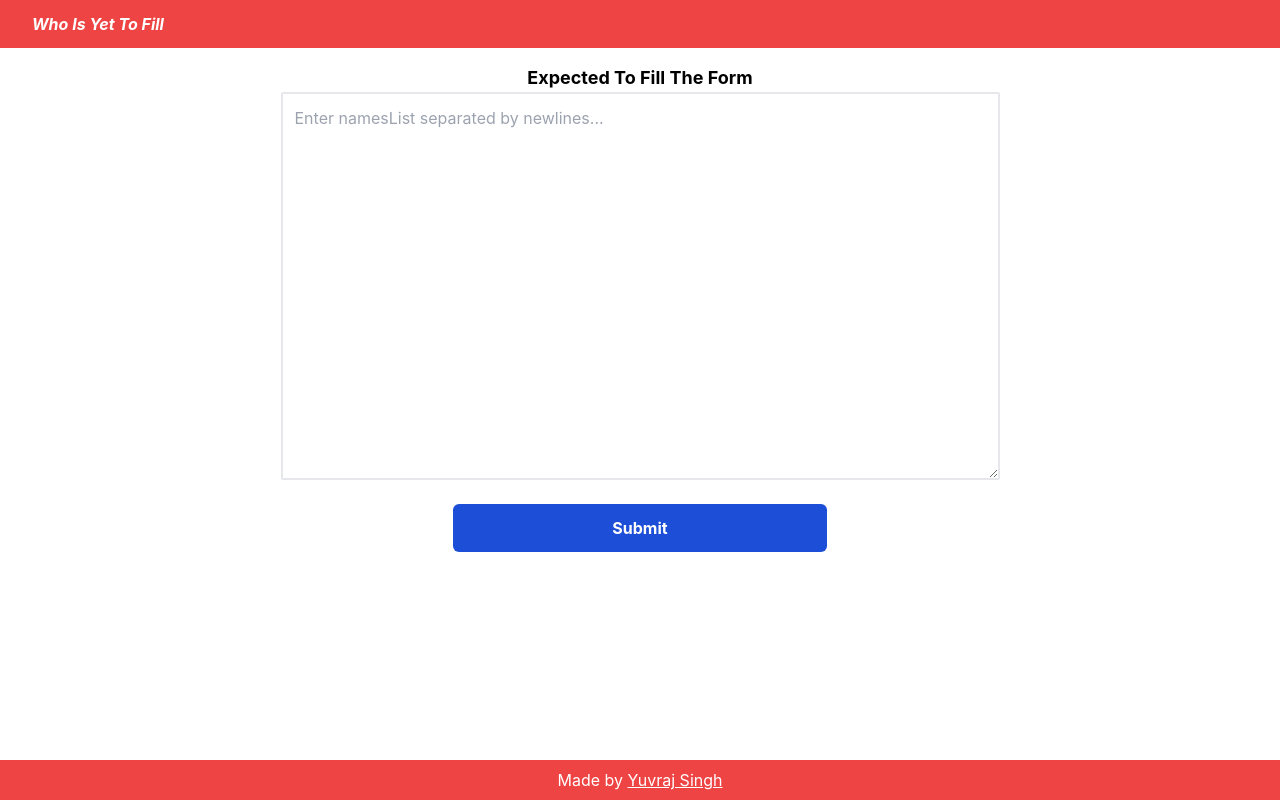
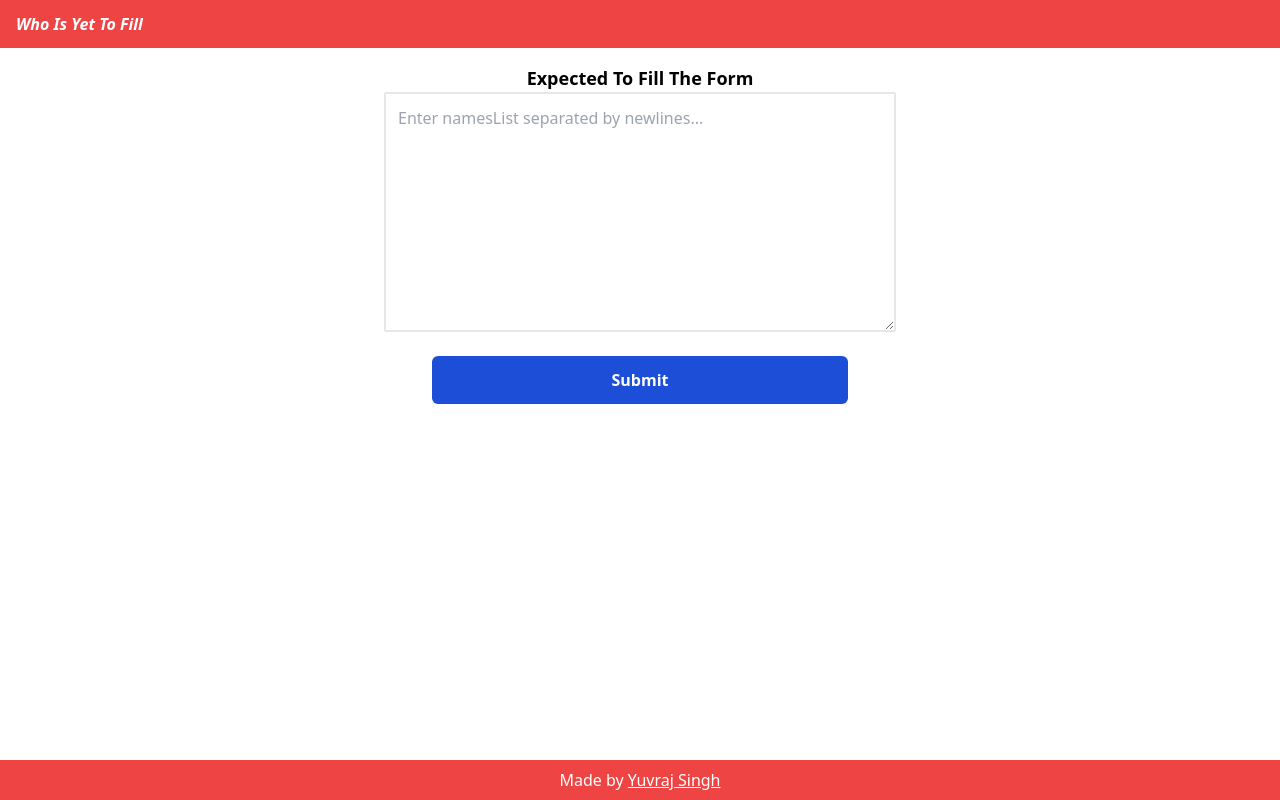
Before and after one commit to Yuvraj883/Who-Is-Yet-To-Fill-The-Form, a React (Create React App) app: page / in a window 1280 px wide. Built offline with nearby package versions, Linux system fonts and the light colour scheme.

Commit message:
Fixed overflow

```diff
--- a/src/Components/Footer.jsx
+++ b/src/Components/Footer.jsx
@@ -1,10 +1,9 @@
-const Footer = ()=>{
-  return(
-    <>
-    <div className="bg-red-500 bottom-0 absolute w-[100%]">
-      <p className="text-center text-white p-2">Made by <a href="https://developer-yuvraj.netlify.app/"><u>Yuvraj Singh</u></a></p>
+const Footer = () => {
+  return (
+    <div className="fixed bottom-0 bg-red-500 text-white text-center p-2 w-[100%]">
+      Made by <a href="https://developer-yuvraj.netlify.app/" className="underline">Yuvraj Singh</a>
     </div>
-    </>
-  )
+  );
 }
+
 export default Footer;
--- a/src/Components/InputNames.jsx
+++ b/src/Components/InputNames.jsx
@@ -18,54 +18,52 @@ function InputnamesList() {
   };
 
   const handleSubmit = () => {
-    const newNamesList = inputValue1.split('\n').map(name => name.trim().toLowerCase()); // Invoke toLowerCase
+    const newNamesList = inputValue1.split('\n').map(name => name.trim().toLowerCase());
     setNamesList(newNamesList);
     setinputValue1('');
     setShowEnterNamesList(false);
   };
 
   const handleSubmit2 = () => {
-    const newHasFilledList = inputValue2.split('\n').map(name => name.trim().toLowerCase()); // Invoke toLowerCase
+    const newHasFilledList = inputValue2.split('\n').map(name => name.trim().toLowerCase());
     const list = namesList.filter(name => !newHasFilledList.includes(name));
     setHasNotFilledList(list);
     setShowOutput(true);
   };
 
   return (
-    <>
+    <div>
       {showEnterNamesList &&
         <div className='flex flex-col justify-center items-center p-4'>
-          <h1 className='font-bold text-lg '>Expected To Fill The Form</h1>
+          <h1 className='font-bold text-lg'>Expected To Fill The Form</h1>
           <textarea
-            className='border-2 border-gray-200 p-3 rounded-sm '
-            rows="15"
-            cols="66"
+            className='border-2 border-gray-200 w-full max-w-lg h-60 p-3 rounded-sm overflow-y-auto'
+
             value={inputValue1}
             onChange={handleInputChange1}
             placeholder="Enter namesList separated by newlines..."
           />
           <br />
-          <button className='bg-blue-700 hover:bg-blue-500 py-3 w-[30%] font-bold text-white rounded-md ' onClick={handleSubmit}>Submit</button>
+          <button className='bg-blue-700 hover:bg-blue-500 py-3 w-1/3 font-bold text-white rounded-md ' onClick={handleSubmit}>Submit</button>
         </div>
       }
 
       {!showOutput && !showEnterNamesList &&
         <div className='flex flex-col justify-center items-center p-4'>
-          <h1 className='font-bold text-lg '>Has Filled The Form</h1>
+          <h1 className='font-bold text-lg'>Has Filled The Form</h1>
           <textarea
-            className='border-2 border-gray-200 p-3 rounded-sm '
-            rows="15"
-            cols="66"
+            className='border-2 border-gray-200 w-full max-w-lg h-60 p-3 rounded-sm overflow-y-auto'
+
             value={inputValue2}
             onChange={handleInputChange2}
             placeholder="Enter namesList separated by newlines..."
           />
           <br />
-          <button className='bg-blue-700 hover:bg-blue-500 py-3 w-[30%] font-bold text-white rounded-md ' onClick={handleSubmit2}>Submit</button>
+          <button className='bg-blue-700 hover:bg-blue-500 py-3 w-1/3 font-bold text-white rounded-md ' onClick={handleSubmit2}>Submit</button>
         </div>
       }
       {showOutput && <Output hasNotFilledList={hasNotFilledList} />}
-    </>
+    </div>
   );
 }
 
--- a/src/Components/Navbar.jsx
+++ b/src/Components/Navbar.jsx
@@ -1,7 +1,7 @@
 const Navbar = ()=>{
   return (
     <>
-    <nav className="bg-red-500 py-3 px-8 text-white">
+    <nav className="bg-red-500 py-3 px-4 text-white w-[100%]">
       <span className="font-bold italic ">Who Is Yet To Fill</span>
     </nav>
     </>
--- a/src/index.css
+++ b/src/index.css
@@ -1,17 +1,3 @@
 @tailwind base;
 @tailwind components;
 @tailwind utilities;
-
-body {
-  margin: 0;
-  font-family: -apple-system, BlinkMacSystemFont, 'Segoe UI', 'Roboto', 'Oxygen',
-    'Ubuntu', 'Cantarell', 'Fira Sans', 'Droid Sans', 'Helvetica Neue',
-    sans-serif;
-  -webkit-font-smoothing: antialiased;
-  -moz-osx-font-smoothing: grayscale;
-}
-
-code {
-  font-family: source-code-pro, Menlo, Monaco, Consolas, 'Courier New',
-    monospace;
-}
```
